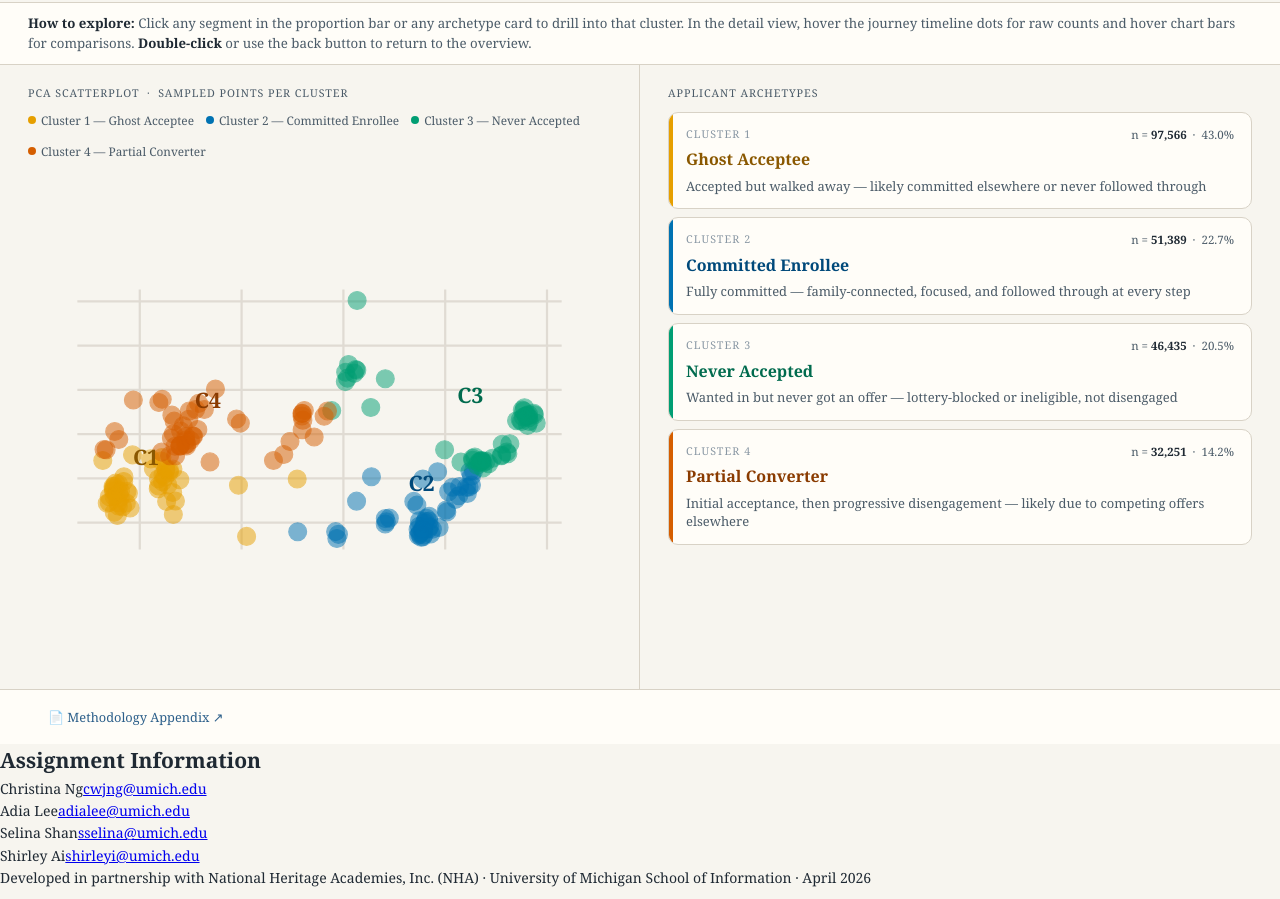
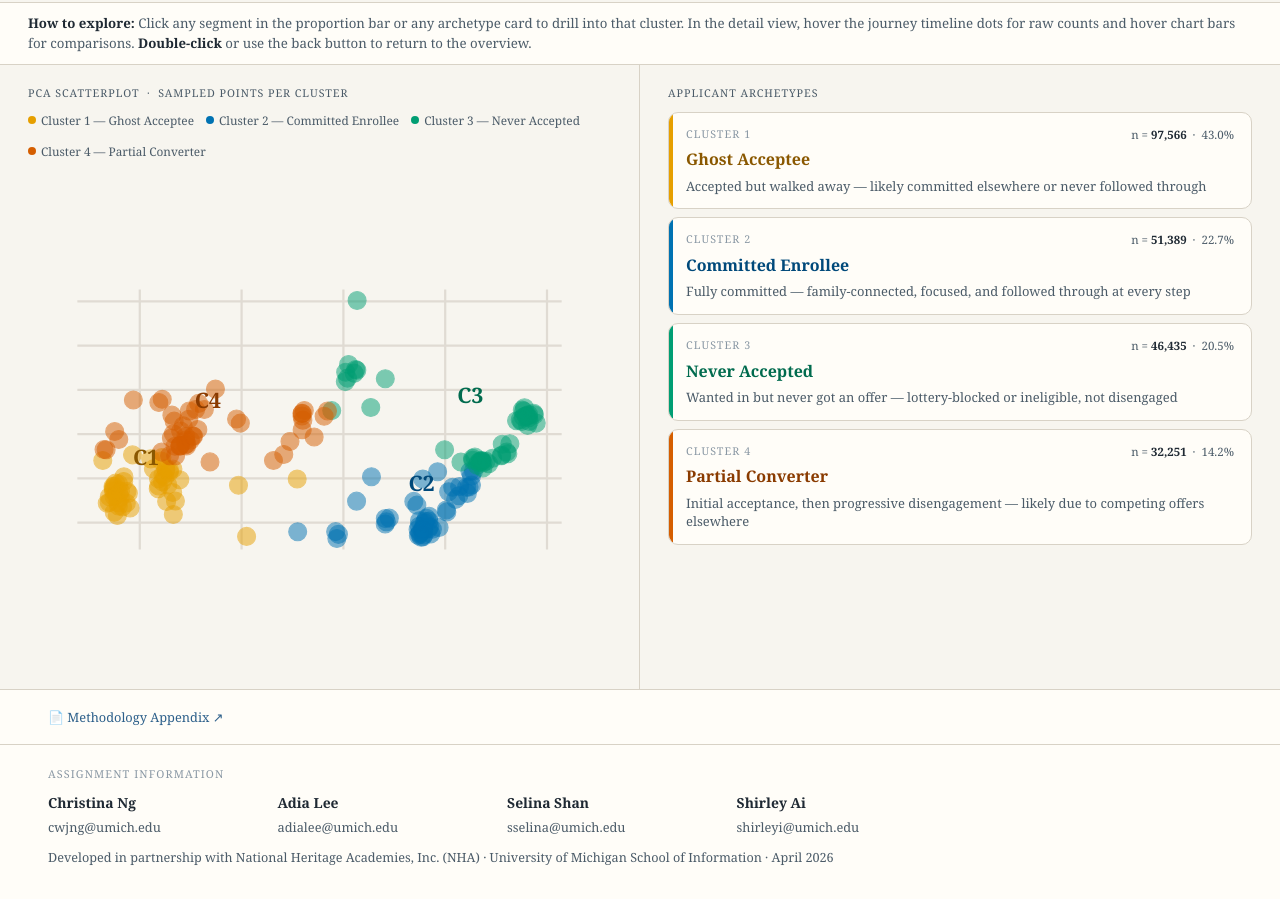
Before and after one commit to cwjng/si649-narrative-viz, a plain HTML site: page cluster_index.html in a window 1280 px wide. Shown: the part 330-1229 px from the top of the page. Drawn offline with nearby package versions, Linux system fonts and the light colour scheme.

Commit message:
Fix credits and nav bar

```diff
--- a/cluster_index.html
+++ b/cluster_index.html
@@ -109,10 +109,6 @@
   .cluster-guide{padding:11px 48px 10px;background:#fffdf8;border-bottom:1px solid #d8d2c6;font-family:Georgia,serif;}
   .cluster-guide-text{font-size:.83rem;color:#4b5b68;line-height:1.5;max-width:900px;}
   .cluster-guide-text strong{color:#1f2933;}
-  .footer-credits{display:flex;gap:28px;flex-wrap:wrap;}
-  .credit-item .name{font-size:.83rem;font-weight:bold;display:block;color:#1f2933;}
-  .credit-item .email{font-size:.77rem;color:#4b5b68;display:block;}
-  .credit-note{font-size:.77rem;color:#4b5b68;text-align:right;line-height:1.5;max-width:380px;}
 </style>
 </head>
 <body>
@@ -122,7 +118,7 @@
     <a href="index.html">Home</a>
     <a href="flow.html">Flow Viz</a>
     <a href="cluster_index.html" class="active">Cluster Viz</a>
-    <a href="appendix_cluster.html">Methodology</a>
+    <a href="appendix_cluster.html">Appendix</a>
   </div>
 </nav>
 
@@ -407,15 +403,17 @@ init();
 <div id="cluster-appendix-bar" style="padding:16px 48px;background:var(--surface);border-top:1px solid var(--border);font-family:Georgia,serif;">
   <a href="appendix_cluster.html" style="font-size:.8rem;color:#2c5f8a;text-decoration:none;display:inline-flex;align-items:center;gap:6px;">&#128196; Methodology Appendix &nearr;</a>
 </div>
-    <section class="credits">
-    <h2 class="credits-title">Assignment Information</h2>
-    <div class="credits-grid">
-      <div><span class="credit-name">Christina Ng</span><a class="credit-email" href="mailto:cwjng@umich.edu">cwjng@umich.edu</a></div>
-      <div><span class="credit-name">Adia Lee</span><a class="credit-email" href="mailto:adialee@umich.edu">adialee@umich.edu</a></div>
-      <div><span class="credit-name">Selina Shan</span><a class="credit-email" href="mailto:sselina@umich.edu">sselina@umich.edu</a></div>
-      <div><span class="credit-name">Shirley Ai</span><a class="credit-email" href="mailto:shirleyi@umich.edu">shirleyi@umich.edu</a></div>
+  <div style="padding:20px 48px 32px;background:var(--surface,#fffdf8);border-top:1px solid var(--border,#d8d2c6);">
+    <div style="max-width:900px;">
+      <div style="margin-bottom:10px;font-size:.68rem;letter-spacing:.1em;text-transform:uppercase;color:#8a98a4;font-family:Georgia,serif;">Assignment Information</div>
+      <div style="display:grid;grid-template-columns:repeat(auto-fit,minmax(200px,1fr));gap:8px 18px;margin-bottom:10px;">
+        <div><span style="display:block;font-weight:700;font-size:.87rem;color:#1f2933;margin-bottom:1px;">Christina Ng</span><span style="color:#4b5b68;font-size:.8rem;">cwjng@umich.edu</span></div>
+        <div><span style="display:block;font-weight:700;font-size:.87rem;color:#1f2933;margin-bottom:1px;">Adia Lee</span><span style="color:#4b5b68;font-size:.8rem;">adialee@umich.edu</span></div>
+        <div><span style="display:block;font-weight:700;font-size:.87rem;color:#1f2933;margin-bottom:1px;">Selina Shan</span><span style="color:#4b5b68;font-size:.8rem;">sselina@umich.edu</span></div>
+        <div><span style="display:block;font-weight:700;font-size:.87rem;color:#1f2933;margin-bottom:1px;">Shirley Ai</span><span style="color:#4b5b68;font-size:.8rem;">shirleyi@umich.edu</span></div>
+      </div>
+      <p style="font-size:.79rem;color:#4b5b68;line-height:1.5;">Developed in partnership with National Heritage Academies, Inc. (NHA) &middot; University of Michigan School of Information &middot; April 2026</p>
     </div>
-    <p class="credits-note">Developed in partnership with National Heritage Academies, Inc. (NHA) &middot; University of Michigan School of Information &middot; April 2026</p>
-  </section>
+  </div>
 </body>
 </html>
```
